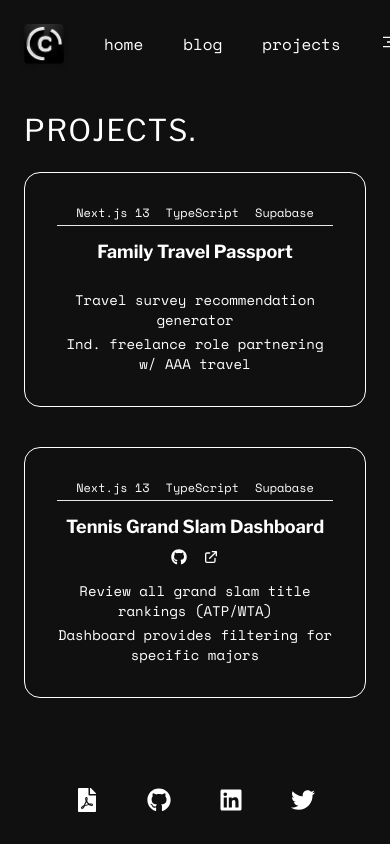
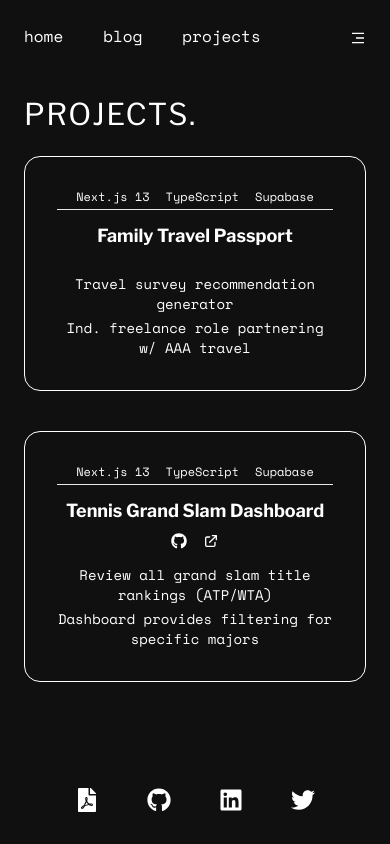
Before and after one commit to CharlesCarr/charliecarr.dev, a Next.js app: page /projects in a window 390 px wide. Built offline with nearby package versions, Linux system fonts and the light colour scheme.

Commit message:
fix: improve nav mobile styling

```diff
--- a/components/drop-down-btn.tsx
+++ b/components/drop-down-btn.tsx
@@ -33,7 +33,7 @@ const DropDownButton = (props: Props) => {
 
   return (
     <div className="ml-auto relative">
-      <button onClick={handleButtonClick}>
+      <button onClick={handleButtonClick} className="flex items-center mt-1 sm:mt-0">
         <RiMenu3Fill className="w-4 h-4" />
       </button>
 
--- a/components/nav-bar.tsx
+++ b/components/nav-bar.tsx
@@ -6,7 +6,9 @@ import logo from "../public/images/logo.png";
 
 const Navbar = () => {
   return (
-    <nav className={`${spaceMono.className} flex items-center gap-10 mb-12`}>
+    <nav
+      className={`${spaceMono.className} flex items-center justify-center sm:justify-start gap-10 mb-12`}
+    >
       <Image
         alt="logo"
         src={logo}
@@ -14,7 +16,7 @@ const Navbar = () => {
         height={40}
         placeholder="blur"
         priority
-        className="shadow-md"
+        className="hidden sm:block shadow-md"
       />
       <Link href="/">home</Link>
       <Link href="/blog">blog</Link>
```
